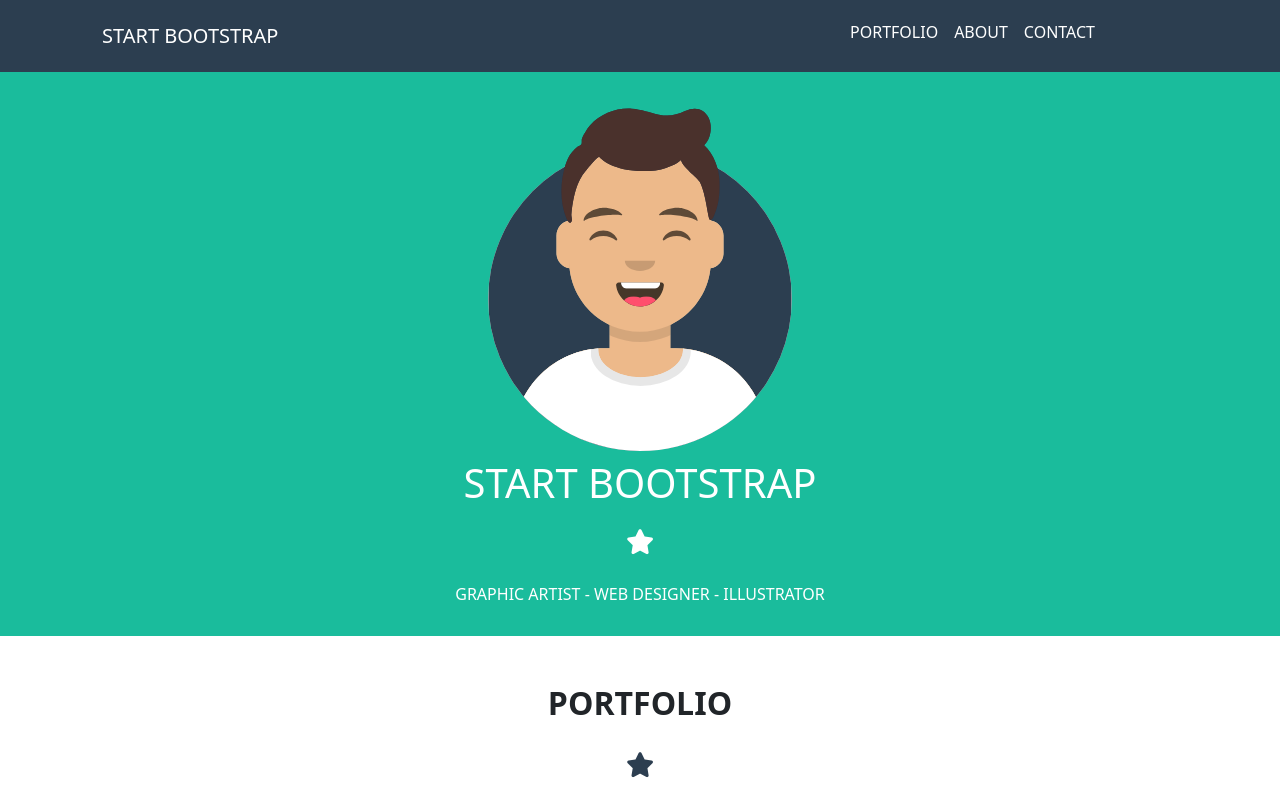
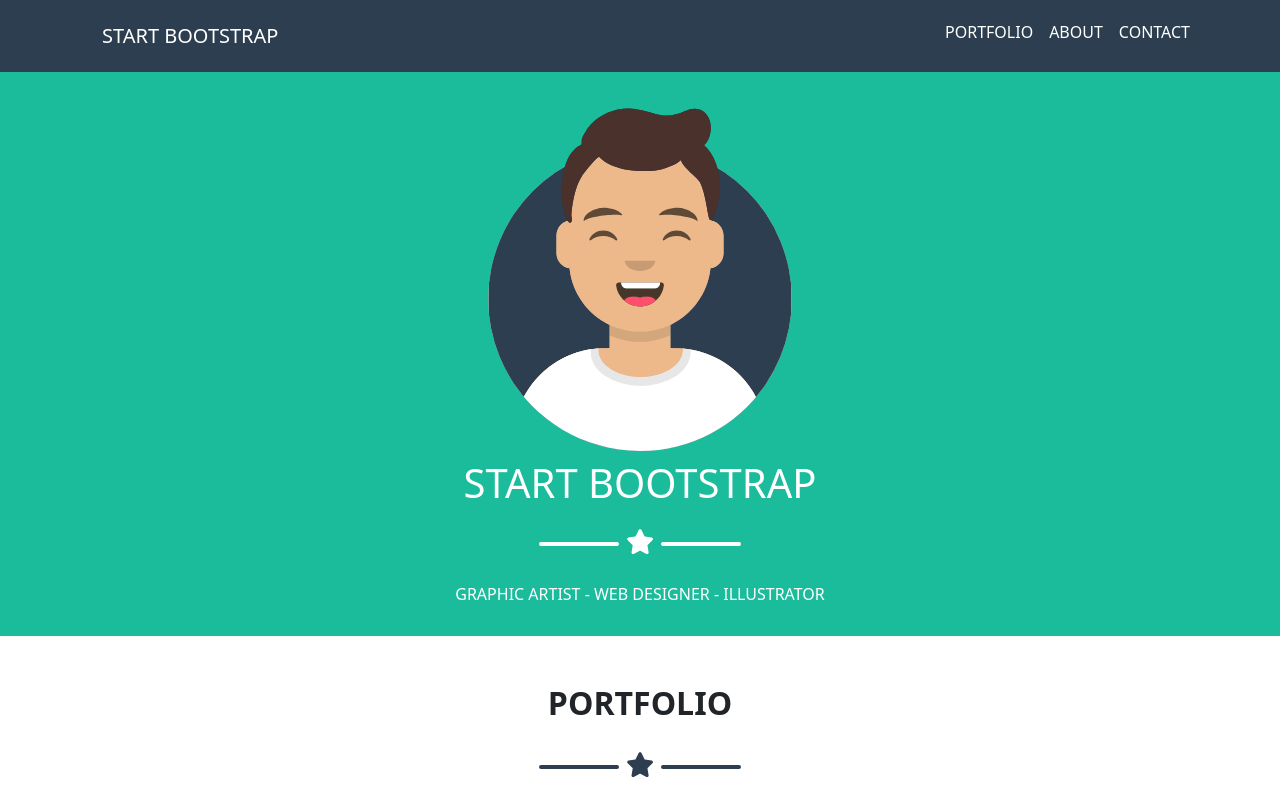
Before and after one commit to antoniogisondi/html-css-bootstrap-freelancer, a plain HTML site: page index.html in a window 1280 px wide. Shown: the top 797 px of the page. Drawn offline with nearby package versions, Linux system fonts and the light colour scheme.

Commit message:
Esercizio completato

```diff
--- a/css/style.css
+++ b/css/style.css
@@ -79,3 +79,23 @@ h1, h6, h5, i, .footer span, .contain-about h3, .contain p{
 .contain p a{
     text-decoration: none;
 }
+
+.line{
+    width: 80px;
+    height: 4px;
+    display: inline-flex;
+    margin-bottom: 5px;
+    border-radius: 10px;
+}
+
+.white{
+    background-color: white;
+}
+
+.blue{
+    background-color: rgba(44,62,80,255);
+}
+
+.navbar-toggler-icon{
+    filter: invert(1);
+}
--- a/index.html
+++ b/index.html
@@ -21,12 +21,12 @@
                         </div>
                     </nav>
                 </div>
-                <div class="col-4 text-end">
+                <div class="col-4 justify-content-end">
                     <nav class="navbar navbar-expand-md navbar-light">
-                        <button class="navbar-toggler bars" type="button" data-bs-toggle="collapse" data-bs-target="#navbarText" aria-controls="navbarText" aria-expanded="false" aria-label="Toggle navigation">
+                        <button class="navbar-toggler" type="button" data-bs-toggle="collapse" data-bs-target="#navbarText" aria-controls="navbarText" aria-expanded="false" aria-label="Toggle navigation">
                         <span class="navbar-toggler-icon"></span>
                         </button>
-                        <div class="collapse navbar-collapse " id="navbarText">
+                        <div class="collapse navbar-collapse justify-content-end" id="navbarText">
                             <ul class="navbar-nav me-0 mb-2  ">
                               <li class="nav-item text-end">
                                 <a class="nav-link active text-white" aria-current="page" href="#">PORTFOLIO</a>
@@ -60,7 +60,9 @@
                     </div>
                     <div class="col mt-2">
                         <div class="contain-jumbo">
+                            <div class="line white"></div>
                             <span class="star"><i class="fa-solid fa-star"></i></span>
+                            <div class="line white"></div>
                         </div>
                     </div>
                     <div class="col mt-4 mb-4">
@@ -82,7 +84,9 @@
                     </div>
                     <div class="col mb-3">
                         <div class="contain-portfolio">
+                            <div class="line blue"></div>
                             <span><i class="fa-solid fa-star"></i></span>
+                            <div class="line blue"></div>
                         </div>
                     </div>
                 </div>
@@ -131,7 +135,9 @@
                     </div>
                     <div class="col mb-3">
                         <div class="contain-about">
+                            <div class="line white"></div>
                             <span><i class="fa-solid fa-star"></i></span>
+                            <div class="line white"></div>
                         </div>
                     </div>
                     <div class="col col-md-6 text-start">
@@ -162,9 +168,11 @@
                             <h3>CONTACT ME</h3>
                         </div>
                     </div>
-                    <div class="col mt-2 mb-2">
+                    <div class="col mt-2 mb-3">
                         <div class="contain contact">
+                            <div class="line blue"></div>
                             <span><i class="fa-solid fa-star"></i></span>
+                            <div class="line blue"></div>
                         </div>
                     </div>
                     <div class="col mb-3">
```
